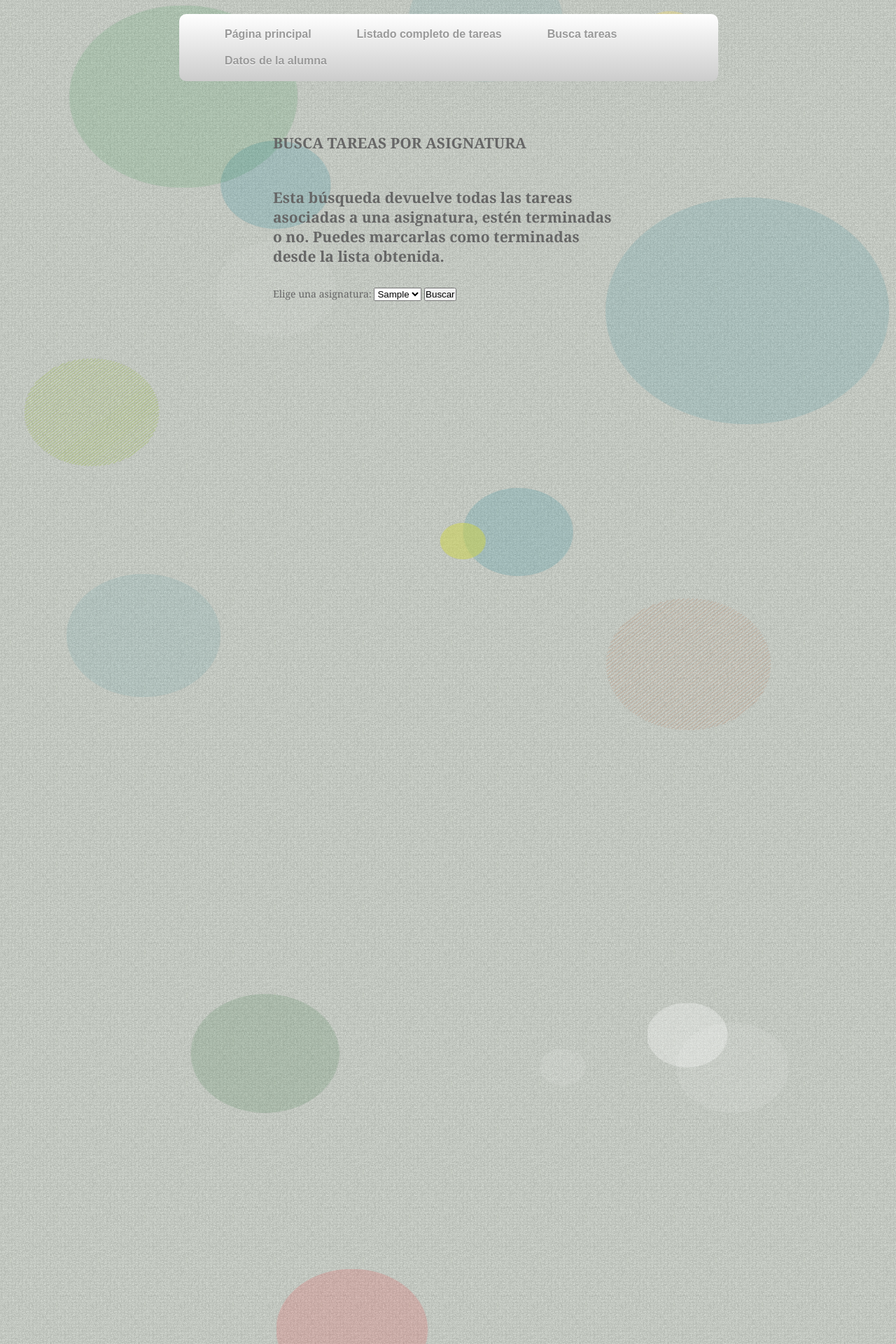
After one commit to crisecula/organizadorTareas, a PHP site: page /busqueda.php in a window 1280 px wide. The commit adds this page. Shown: the top 1920 px of the page at 70% size. Run offline with PHP 8.4, Linux system fonts and the light colour scheme; tables that the repository leaves empty or names only in its code hold one stand-in row (values such as "Sample post"); some libraries are stand-ins or nearby versions.

Commit message:
añadida nueva pagina búsqueda
añadida pagina de búsqueda

```diff
--- /dev/null
+++ b/busqueda.php
@@ -0,0 +1,41 @@
+<!DOCTYPE html>
+<html lang="es">
+
+    <head>
+        <?php include('headBasico.html'); ?>
+    </head>
+
+    <body>
+        <img class="burbujas" src="images/para.png" alt="fondo burbujas">
+
+        <header>
+            <?php include('menu.html'); ?>
+        </header>
+
+        <section class="content" id="buscar">
+            <h1>BUSCA TAREAS POR ASIGNATURA</h1>
+            <h2>Esta búsqueda devuelve todas las tareas asociadas a una asignatura, estén terminadas o no. Puedes marcarlas como terminadas desde la lista obtenida.</h2>
+
+            <form action="buscar.php" method="post">
+                <label for="asignatura">Elige una asignatura:</label>
+                <select name="asignatura">
+                    <?php
+                        include('abreConexionBD.php');
+
+                        $query = "SELECT Asignatura, Id  FROM Tareas GROUP BY Asignatura ORDER BY Asignatura ASC";
+                        $result = mysql_query($query, $link);
+
+                        while($registro = mysql_fetch_array($result))
+                        {
+                            $valor = $registro["Id"] ;
+                            $nombre = $registro["Asignatura"];
+                            echo "<option value=\"" . $nombre . "\">" . $nombre . "</option>";
+                        }
+                        include('cierraConexionBD.php');
+                    ?>
+                </select>
+                <input type="submit" name="buscador" value="Buscar">
+            </form>
+        </section>
+    </body>
+</html>
--- a/menu.html
+++ b/menu.html
@@ -2,6 +2,7 @@
 	<ul class="nav">
 		<li><a href="index.php">Página principal</a></li>
 		<li><a href="tareas.php" class="wed">Listado completo de tareas</a></li>
+		<li><a href="busqueda.php" class="wed">Busca tareas</a></li>
 		<li><a href="alumna.php" class="wed">Datos de la alumna</a></li>
 	</ul>
 </nav>
```
Also changed, not shown: index.php (+0 -24 lines).
